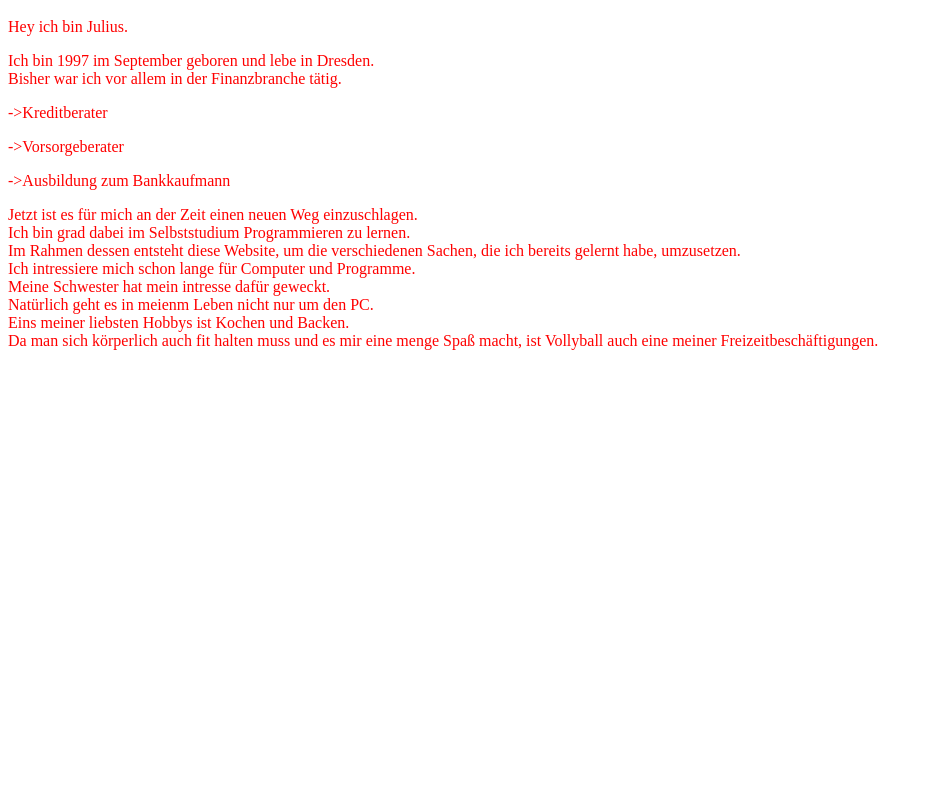
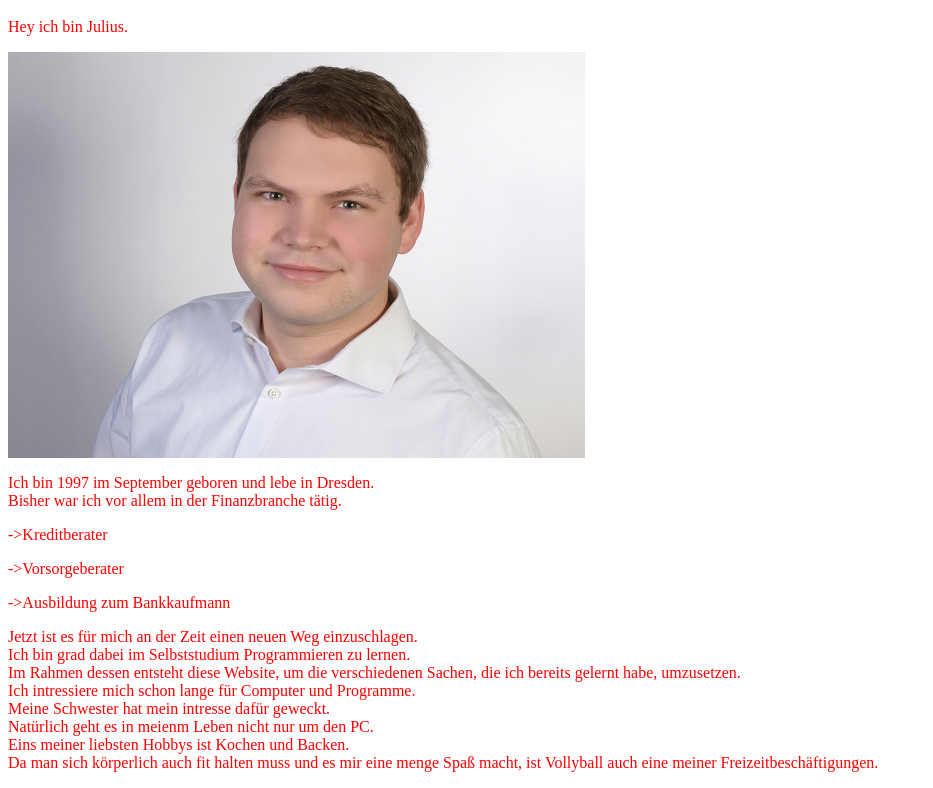
Before and after one commit to JuliusSchaeller/juliusschaeller.github.io, a plain HTML site: page index.html in a window 1280 px wide. Shown: the part 48-836 px from the top of the page, without its empty margins (0-933 px from the left). Before the commit the page ends 800 px from the top, so only its background shows below. Drawn offline with Linux system fonts and the light colour scheme.

Commit message:
Add Bild

```diff
--- a/index.html
+++ b/index.html
@@ -9,7 +9,7 @@
         Herzlich Willkommen auf meiner Website.
       </h1>
     <p> Hey ich bin Julius.</p>
-   <!-- (Foto)-->
+  <img src="Bild_2021-06-22_204521.png"> <!-- (Foto)-->
    <p> Ich bin 1997 im September geboren und lebe in Dresden.<br>
      Bisher war ich vor allem in der Finanzbranche tätig. </p>
      <p> ->Kreditberater</p>
```
